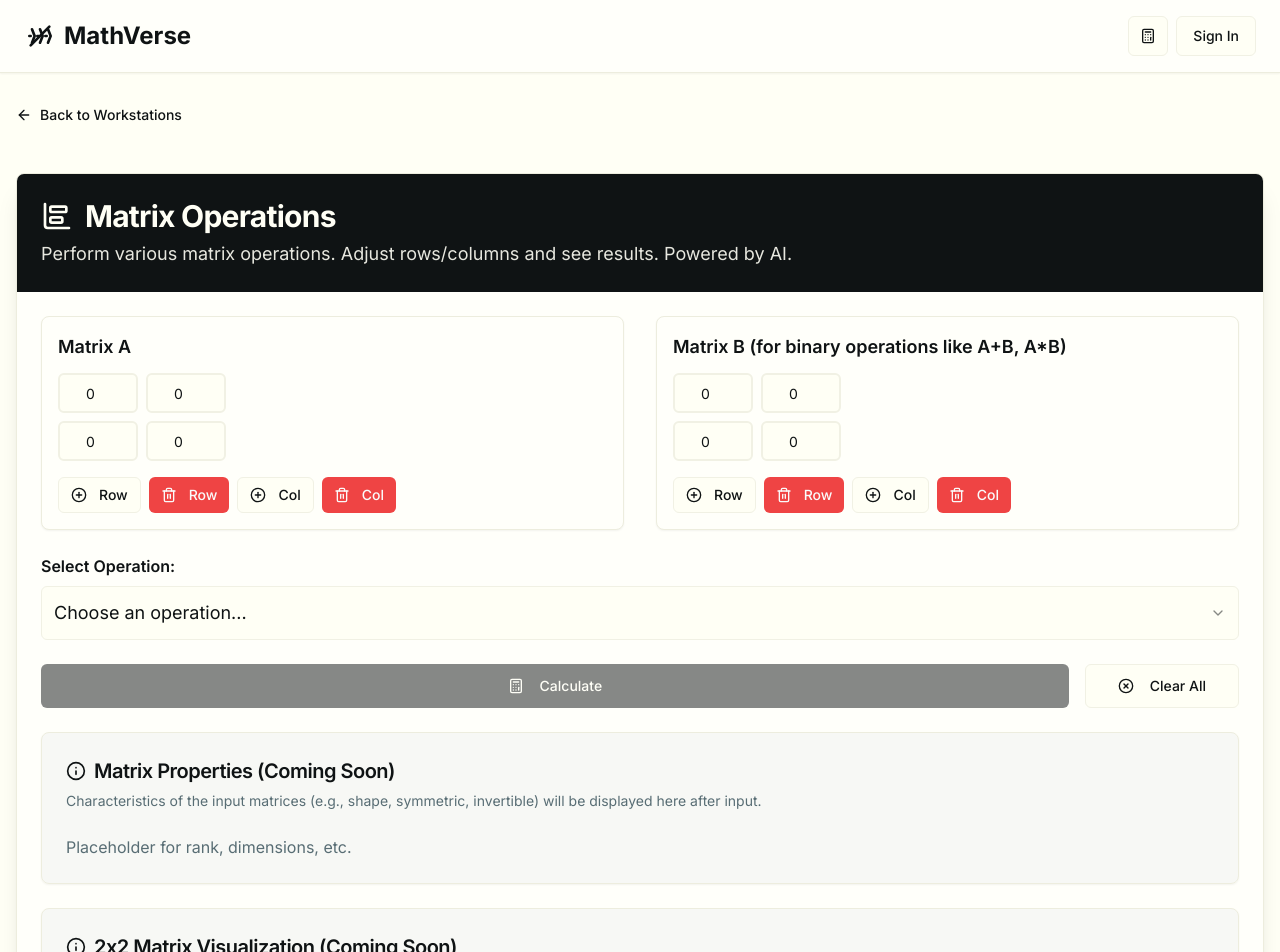
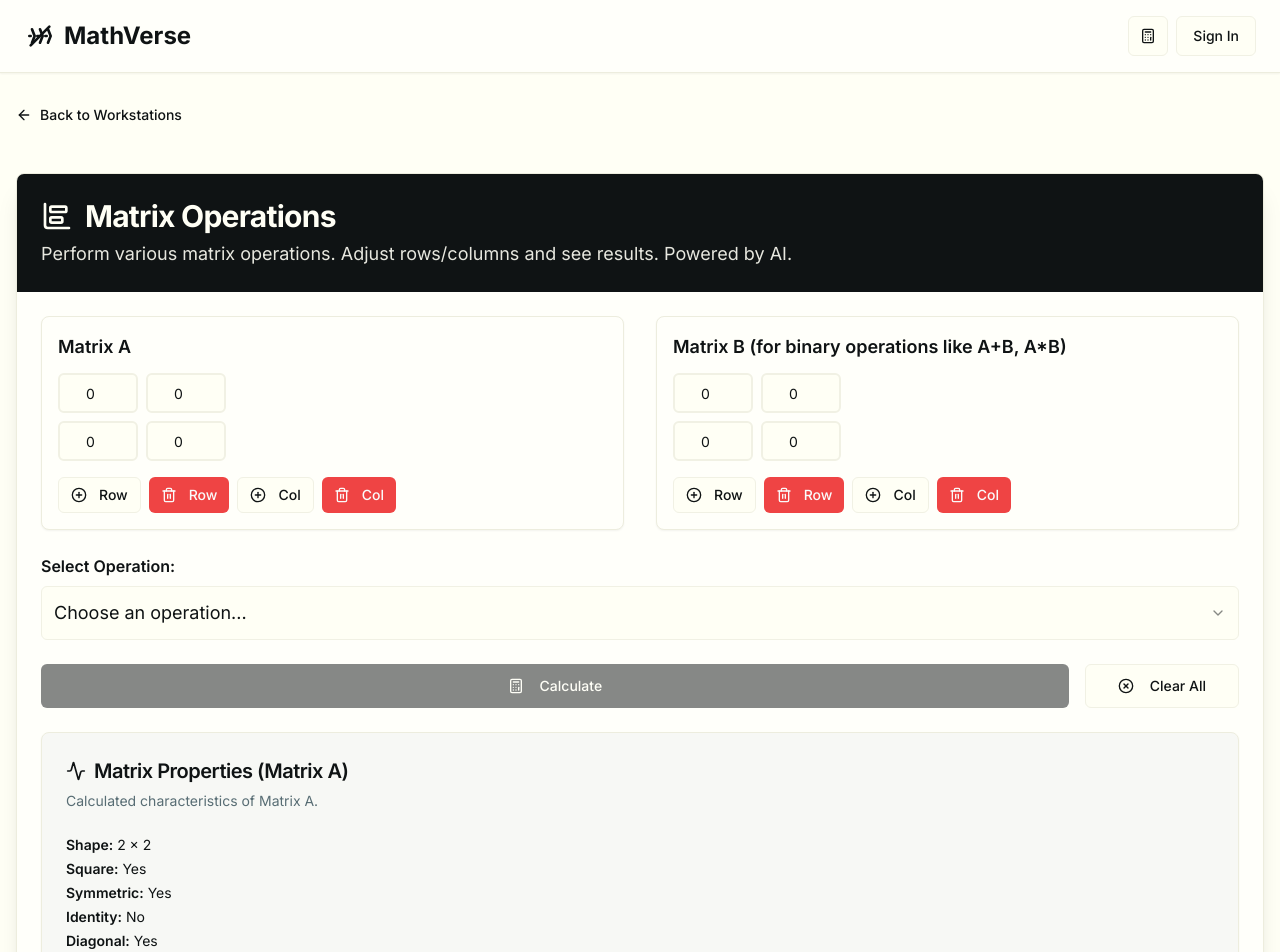
Before and after one commit to Eavyjr/Math-Verse, a Next.js app: page /operations/matrix in a window 1280 px wide. Shown: the top 952 px of the page. Built offline with nearby package versions, Linux system fonts and the light colour scheme; what @genkit-ai/googleai, genkit would draw is missing.

Commit message:
It's not implemented, it's still a place holder with 'com8ng soon'

```diff
--- a/src/app/operations/matrix/page.tsx
+++ b/src/app/operations/matrix/page.tsx
@@ -14,17 +14,15 @@ import { Alert, AlertDescription, AlertTitle } from "@/components/ui/alert";
 import { Select, SelectContent, SelectItem, SelectTrigger, SelectValue, SelectGroup, SelectLabel } from "@/components/ui/select";
 import { Accordion, AccordionContent, AccordionItem, AccordionTrigger } from "@/components/ui/accordion";
 import { Label } from '@/components/ui/label';
-import { ArrowLeft, BarChartHorizontalBig, PlusCircle, Trash2, Calculator, Sigma, Ratio, Brain, XCircle, Info, Loader2 } from 'lucide-react';
+import { ArrowLeft, BarChartHorizontalBig, PlusCircle, Trash2, Calculator, Sigma, Ratio, Brain, XCircle, Info, Loader2, Activity } from 'lucide-react';
 import { useToast } from "@/hooks/use-toast";
 import { handlePerformMatrixOperationAction } from '@/app/actions';
 import type { MatrixOperationInput, MatrixOperationOutput } from '@/ai/flows/perform-matrix-operation';
-
 
 // Helper function to render a single LaTeX string to HTML
 const renderMath = (latexString: string | undefined, displayMode: boolean = false): string => {
   if (latexString === undefined || latexString === null || typeof latexString !== 'string') return "";
   let cleanLatexString = latexString.trim();
-  // Strip common outer delimiters if AI accidentally includes them
   if ((cleanLatexString.startsWith('\\(') && cleanLatexString.endsWith('\\)')) ||
       (cleanLatexString.startsWith('\\[') && cleanLatexString.endsWith('\\]'))) {
     cleanLatexString = cleanLatexString.substring(2, cleanLatexString.length - 2).trim();
@@ -36,17 +34,16 @@ const renderMath = (latexString: string | undefined, displayMode: boolean = fals
     });
   } catch (e) {
     console.error("Katex rendering error for math string:", latexString, e);
-    return cleanLatexString; // Fallback to raw string on error
+    return cleanLatexString;
   }
 };
 
-// Helper function to render content with mixed text and KaTeX (for steps or descriptive results)
 const renderStepsContent = (stepsString: string | undefined): string => {
   if (!stepsString) return "";
   console.log("renderStepsContent input:", stepsString);
 
   const parts = stepsString.split(/(\\\(.*?\\\)|\\\[.*?\\\])/g);
-  const htmlParts = parts.map((part, index) => {
+  const htmlParts = parts.map((part) => {
     try {
       if (part.startsWith('\\(') && part.endsWith('\\)')) {
         const latex = part.slice(2, -2);
@@ -55,18 +52,16 @@ const renderStepsContent = (stepsString: string | undefined): string => {
         const latex = part.slice(2, -2);
         return katex.renderToString(latex, { throwOnError: false, displayMode: true, output: 'html' });
       }
-      // Sanitize plain text parts
       return part.replace(/&/g, '&amp;').replace(/</g, '&lt;').replace(/>/g, '&gt;');
     } catch (e) {
         console.error("KaTeX steps rendering error for part:", part, e);
-        return part.replace(/&/g, '&amp;').replace(/</g, '&lt;').replace(/>/g, '&gt;'); // Fallback to sanitized original part
+        return part.replace(/&/g, '&amp;').replace(/</g, '&lt;').replace(/>/g, '&gt;');
     }
   });
   const finalHtml = htmlParts.join('');
   console.log("renderStepsContent output HTML:", finalHtml);
   return finalHtml;
 };
-
 
 const initialMatrix = () => [[0, 0], [0, 0]];
 
@@ -84,9 +79,17 @@ const parseAIResult = (resultString: string): number[][] | number | string => {
     if (!isNaN(num) && isFinite(num) && num.toString().trim() === resultString.trim()) {
         return num;
     }
-    return resultString; // Treat as descriptive text or error message from AI
+    return resultString;
 };
 
+interface MatrixProperties {
+  shape: string;
+  isSquare: boolean;
+  isSymmetric: boolean | null; // null if not square
+  isIdentity: boolean | null; // null if not square
+  isDiagonal: boolean | null; // null if not square
+  isZeroMatrix: boolean;
+}
 
 export default function MatrixOperationsPage() {
   const { toast } = useToast();
@@ -98,6 +101,8 @@ export default function MatrixOperationsPage() {
   const [apiResponse, setApiResponse] = useState<MatrixOperationOutput | null>(null);
   const [isLoading, setIsLoading] = useState(false);
   const [error, setError] = useState<string | null>(null);
+
+  const [matrixAProperties, setMatrixAProperties] = useState<MatrixProperties | null>(null);
 
   const operations: { label: string; options: { value: MatrixOperationInput['operation']; label: string }[] }[] = [
     {
@@ -126,6 +131,87 @@ export default function MatrixOperationsPage() {
     }
   ];
 
+  // Matrix Properties Calculation
+  useEffect(() => {
+    if (!matrixA || matrixA.length === 0 || matrixA[0].length === 0) {
+      setMatrixAProperties(null);
+      return;
+    }
+
+    const rows = matrixA.length;
+    const cols = matrixA[0].length;
+    const shape = `${rows} x ${cols}`;
+    const square = rows === cols;
+
+    let symmetric: boolean | null = null;
+    let identity: boolean | null = null;
+    let diagonal: boolean | null = null;
+
+    if (square) {
+      // Symmetric
+      symmetric = true;
+      for (let i = 0; i < rows; i++) {
+        for (let j = i + 1; j < cols; j++) {
+          if (matrixA[i][j] !== matrixA[j][i]) {
+            symmetric = false;
+            break;
+          }
+        }
+        if (!symmetric) break;
+      }
+
+      // Identity
+      identity = true;
+      for (let i = 0; i < rows; i++) {
+        for (let j = 0; j < cols; j++) {
+          if (i === j && matrixA[i][j] !== 1) {
+            identity = false;
+            break;
+          }
+          if (i !== j && matrixA[i][j] !== 0) {
+            identity = false;
+            break;
+          }
+        }
+        if (!identity) break;
+      }
+
+      // Diagonal
+      diagonal = true;
+      for (let i = 0; i < rows; i++) {
+        for (let j = 0; j < cols; j++) {
+          if (i !== j && matrixA[i][j] !== 0) {
+            diagonal = false;
+            break;
+          }
+        }
+        if (!diagonal) break;
+      }
+    }
+
+    // Zero Matrix
+    let zero = true;
+    for (let i = 0; i < rows; i++) {
+      for (let j = 0; j < cols; j++) {
+        if (matrixA[i][j] !== 0) {
+          zero = false;
+          break;
+        }
+      }
+      if (!zero) break;
+    }
+
+    setMatrixAProperties({
+      shape,
+      isSquare: square,
+      isSymmetric: symmetric,
+      isIdentity: identity,
+      isDiagonal: diagonal,
+      isZeroMatrix: zero,
+    });
+  }, [matrixA]);
+
+
   const handleMatrixChange = (
     matrixSetter: React.Dispatch<React.SetStateAction<number[][]>>,
     rowIndex: number,
@@ -135,7 +221,7 @@ export default function MatrixOperationsPage() {
     const numValue = parseFloat(value);
     matrixSetter(prevMatrix => {
       const newMatrix = prevMatrix.map(row => [...row]);
-      newMatrix[rowIndex][colIndex] = isNaN(numValue) ? 0 : numValue;
+      newMatrix[rowIndex][colIndex] = isNaN(numValue) ? 0 : numValue; // Default to 0 if NaN
       return newMatrix;
     });
     setError(null);
@@ -143,7 +229,7 @@ export default function MatrixOperationsPage() {
   };
 
   const addRow = (matrixSetter: React.Dispatch<React.SetStateAction<number[][]>>, matrix: number[][]) => {
-    const numCols = matrix.length > 0 && matrix[0] ? matrix[0].length : 1;
+    const numCols = matrix.length > 0 && matrix[0] ? matrix[0].length : 1; // Default to 1 column if matrix is empty
     matrixSetter(prev => [...prev, Array(numCols).fill(0)]);
   };
 
@@ -156,7 +242,10 @@ export default function MatrixOperationsPage() {
   };
 
   const addCol = (matrixSetter: React.Dispatch<React.SetStateAction<number[][]>>) => {
-     matrixSetter(prev => prev.map(row => [...row, 0]));
+     matrixSetter(prev => {
+        if (prev.length === 0) return [[0]]; // Handle case where matrix is initially empty
+        return prev.map(row => [...row, 0])
+     });
   };
 
   const removeCol = (matrixSetter: React.Dispatch<React.SetStateAction<number[][]>>, matrix: number[][]) => {
@@ -238,6 +327,7 @@ export default function MatrixOperationsPage() {
     setSelectedOperation(null);
     setApiResponse(null);
     setError(null);
+    setMatrixAProperties(null);
   };
 
   const formatMatrixForKaTeX = (matrix: number[][]): string => {
@@ -251,13 +341,30 @@ export default function MatrixOperationsPage() {
 
     if (typeof parsedResult === 'number') {
       return <span className="font-mono p-1 rounded-sm bg-muted text-primary dark:text-primary-foreground text-lg" dangerouslySetInnerHTML={{ __html: renderMath(parsedResult.toString(), false) }} />;
-    } else if (Array.isArray(parsedResult)) {
+    } else if (Array.isArray(parsedResult)) { // Check if it's a matrix (array of arrays)
       return <div className="p-2 bg-muted rounded-md overflow-x-auto text-lg"
                   dangerouslySetInnerHTML={{ __html: renderMath(formatMatrixForKaTeX(parsedResult), true) }} />;
     } else { // It's a descriptive string, potentially with KaTeX
       return <div className="p-2 bg-muted rounded-md text-sm whitespace-pre-wrap overflow-x-auto overflow-wrap-break-word"
                   dangerouslySetInnerHTML={{ __html: renderStepsContent(parsedResult) }} />;
     }
+  };
+
+  const renderMatrixProperties = () => {
+    if (!matrixAProperties) {
+      return <p className="text-muted-foreground">Enter Matrix A to see its properties.</p>;
+    }
+    const { shape, isSquare, isSymmetric, isIdentity, isDiagonal, isZeroMatrix } = matrixAProperties;
+    return (
+      <ul className="space-y-1 text-sm">
+        <li><span className="font-semibold">Shape:</span> {shape}</li>
+        <li><span className="font-semibold">Square:</span> {isSquare ? 'Yes' : 'No'}</li>
+        <li><span className="font-semibold">Symmetric:</span> {isSquare ? (isSymmetric ? 'Yes' : 'No') : 'N/A'}</li>
+        <li><span className="font-semibold">Identity:</span> {isSquare ? (isIdentity ? 'Yes' : 'No') : 'N/A'}</li>
+        <li><span className="font-semibold">Diagonal:</span> {isSquare ? (isDiagonal ? 'Yes' : 'No') : 'N/A'}</li>
+        <li><span className="font-semibold">Zero Matrix:</span> {isZeroMatrix ? 'Yes' : 'No'}</li>
+      </ul>
+    );
   };
 
 
@@ -413,11 +520,11 @@ export default function MatrixOperationsPage() {
 
           <Card className="mt-8 bg-secondary/30">
             <CardHeader>
-                <CardTitle className="text-xl flex items-center"><Info className="mr-2 h-5 w-5"/>Matrix Properties (Coming Soon)</CardTitle>
-                <CardDescription>Characteristics of the input matrices (e.g., shape, symmetric, invertible) will be displayed here after input.</CardDescription>
+                <CardTitle className="text-xl flex items-center"><Activity className="mr-2 h-5 w-5"/>Matrix Properties (Matrix A)</CardTitle>
+                <CardDescription>Calculated characteristics of Matrix A.</CardDescription>
             </CardHeader>
             <CardContent>
-                <p className="text-muted-foreground">Placeholder for rank, dimensions, etc.</p>
+                {renderMatrixProperties()}
             </CardContent>
           </Card>
 
```
